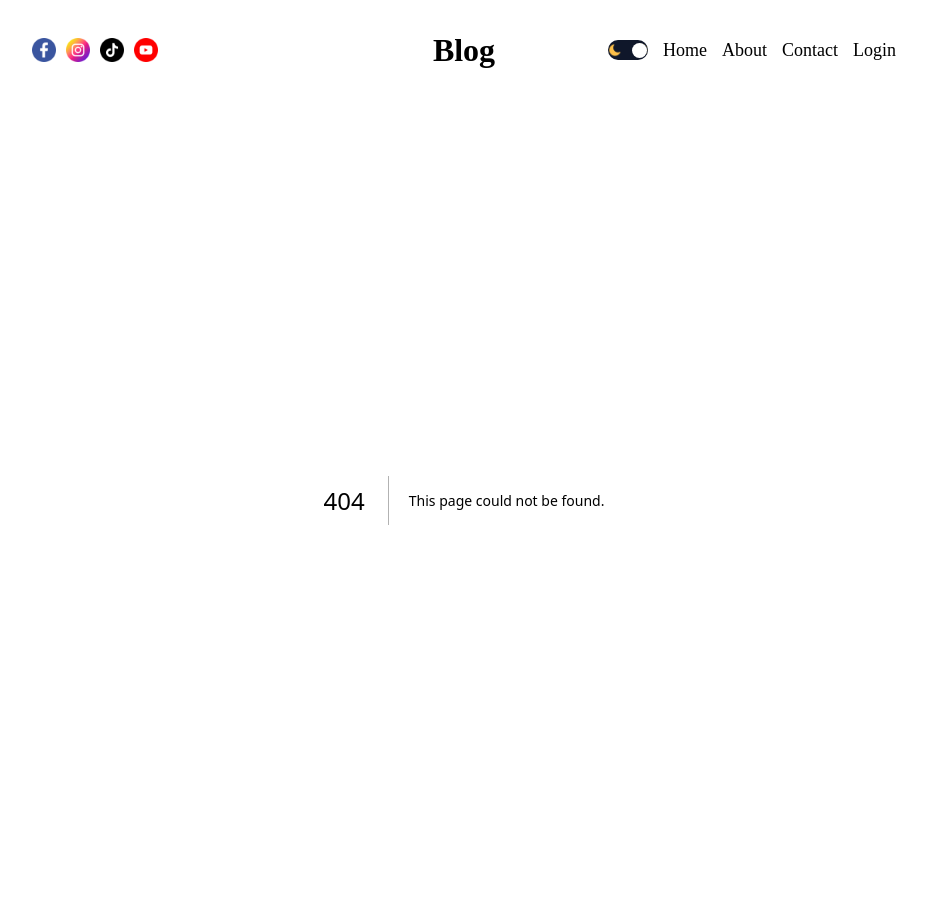
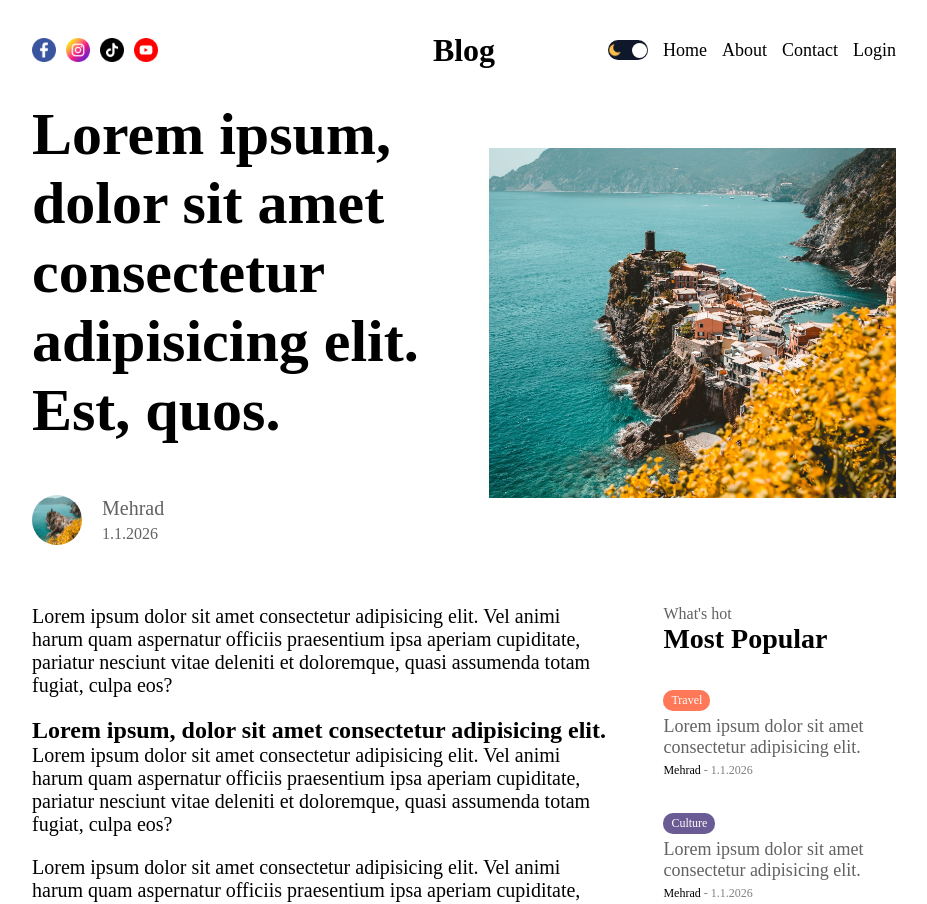
Before and after one commit to mehrad-amin/Blog-app, a Next.js app: page /about in a window 1280 px wide. Before the commit this address had no page. Shown: the top 904 px of the page, without its empty margins (176-1103 px from the left). Built offline with nearby package versions, Linux system fonts and the light colour scheme.

Commit message:
singlePage ui added in project but Not Compleated

```diff
--- /dev/null
+++ b/src/app/[slug]/page.jsx
@@ -0,0 +1,67 @@
+import styles from "@/app/[slug]/singlePage.module.css";
+import Menu from "../components/Menu/Menu";
+import Image from "next/image";
+
+const SinglePage = () => {
+  return (
+    <div className={styles.container}>
+      <div className={styles.infoContainer}>
+        <div className={styles.textContainer}>
+          <h1 className={styles.title}>
+            Lorem ipsum, dolor sit amet consectetur adipisicing elit. Est, quos.
+          </h1>
+          <div className={styles.user}>
+            <div className={styles.userImageContainer}>
+              <Image
+                src="/p1.jpeg"
+                alt="user image"
+                fill
+                className={styles.avatar}
+              />
+            </div>
+            <div className={styles.userTextContainer}>
+              <span className={styles.userName}>Mehrad</span>
+              <span className={styles.Date}>1.1.2026</span>
+            </div>
+          </div>
+        </div>
+        <div className={styles.imgContainer}>
+          <Image
+            src="/p1.jpeg"
+            alt="post image"
+            fill
+            className={styles.Image}
+          />
+        </div>
+      </div>
+      <div className={styles.content}>
+        <div className={styles.post}>
+          <div className={styles.desc}>
+            <p>
+              Lorem ipsum dolor sit amet consectetur adipisicing elit. Vel animi
+              harum quam aspernatur officiis praesentium ipsa aperiam
+              cupiditate, pariatur nesciunt vitae deleniti et doloremque, quasi
+              assumenda totam fugiat, culpa eos?
+            </p>
+            <h2>Lorem ipsum, dolor sit amet consectetur adipisicing elit.</h2>
+            <p>
+              Lorem ipsum dolor sit amet consectetur adipisicing elit. Vel animi
+              harum quam aspernatur officiis praesentium ipsa aperiam
+              cupiditate, pariatur nesciunt vitae deleniti et doloremque, quasi
+              assumenda totam fugiat, culpa eos?
+            </p>
+            <p>
+              Lorem ipsum dolor sit amet consectetur adipisicing elit. Vel animi
+              harum quam aspernatur officiis praesentium ipsa aperiam
+              cupiditate, pariatur nesciunt vitae deleniti et doloremque, quasi
+              assumenda totam fugiat, culpa eos?
+            </p>
+          </div>
+        </div>
+        <Menu />
+      </div>
+    </div>
+  );
+};
+
+export default SinglePage;
--- /dev/null
+++ b/src/app/[slug]/singlePage.module.css
@@ -0,0 +1,60 @@
+.container {
+}
+
+.infoContainer {
+  display: flex;
+  align-items: center;
+  gap: 50px;
+}
+.textContainer {
+  flex: 1;
+}
+.userImageContainer {
+  width: 50px;
+  height: 50px;
+  position: relative;
+}
+.imgContainer {
+  flex: 1;
+  height: 350px;
+  position: relative;
+}
+.Image {
+  object-fit: cover;
+}
+.title {
+  font-size: 60px;
+  margin-bottom: 50px;
+}
+.user {
+  display: flex;
+  align-items: center;
+  gap: 20px;
+}
+.avatar {
+  border-radius: 50%;
+  object-fit: cover;
+}
+.userName {
+  font-size: 20px;
+  font-weight: 500;
+}
+.userTextContainer {
+  display: flex;
+  flex-direction: column;
+  gap: 5px;
+  color: var(--softTextColor);
+}
+.content {
+  display: flex;
+  gap: 50px;
+}
+.post {
+  flex: 5;
+  margin-top: 60px;
+}
+.desc p {
+  font-size: 20px;
+  font-weight: 300;
+  margin-bottom: 20px;
+}
```
